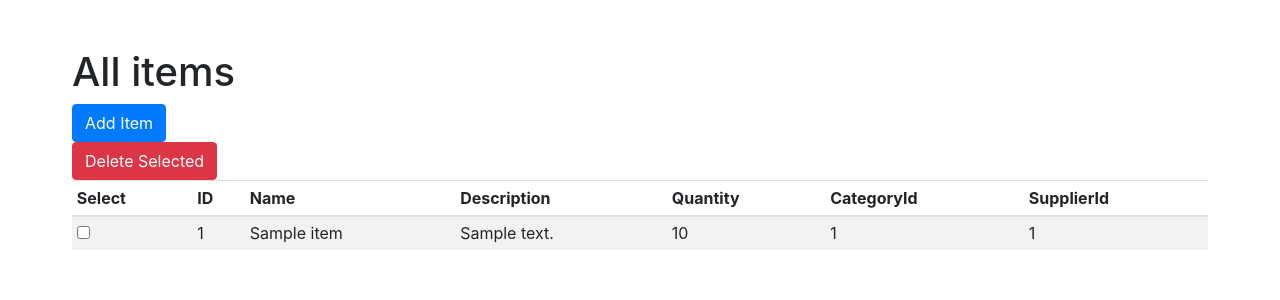
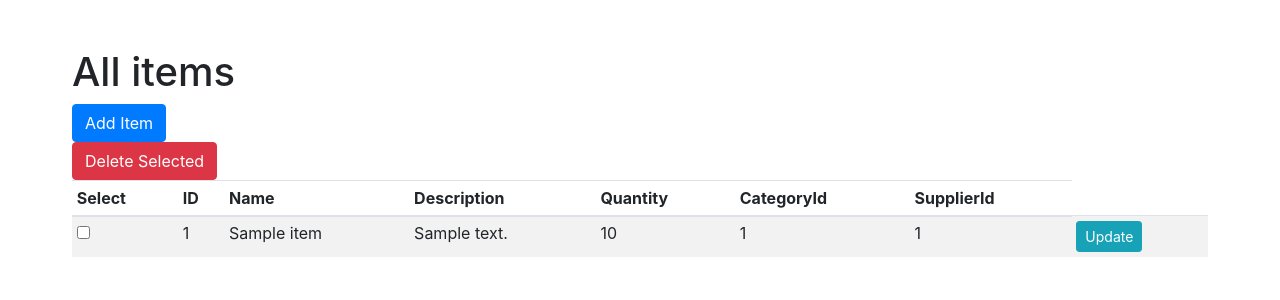
Before and after one commit to Wiltzsu/inventoryManager, a Flask app: page /items in a window 1280 px wide. Shown: the part 56-356 px from the top of the page. Run offline with Flask 3, Linux system fonts and the light colour scheme; a database or web service that is not in the repository returns one stand-in record (values such as "Sample title"); some libraries are stand-ins or nearby versions.

Commit message:
update item

```diff
--- a/app.py
+++ b/app.py
@@ -99,6 +99,43 @@ def add_item():
     # If it's a GET request, just render the empty form
     return render_template('add_item.html')
 
+@app.route('/update-item/<item_id>', methods=['GET', 'POST'])
+def update_item(item_id):
+    client = MongoClient(MONGO_URI)
+    db = client.inventory
+
+    # If it's a POST request, process the form data
+    if request.method == 'POST':
+        try:
+            # Prepare the update data
+            update_data = {
+                'name': request.form['name'],
+                'description': request.form['description'],
+                'quantity': int(request.form['quantity']),
+                'categoryId': request.form['categoryId'],
+                'supplierId': request.form['supplierId']
+            }
+
+            # Find the item by ID and update it with the new data
+            db.item.update_one({'_id': ObjectId(item_id)}, {'$set': update_data})
+            return redirect(url_for('show_items'))
+
+        except Exception as e:
+            print(e)
+        finally:
+            client.close()
+
+    else:
+        # If it's a GET request, find the item by ID and render the form with the item's current data
+        try:
+            item_to_update = db.item.find_one({'_id': ObjectId(item_id)})
+        except Exception as e:
+            print(e)
+            item_to_update = None
+        finally:
+            client.close()
+
+        return render_template('update_item.html', item=item_to_update)
 
 if __name__ == '__main__':
     app.run(debug=True)
--- a/templates/index.html
+++ b/templates/index.html
@@ -22,7 +22,7 @@
                     <a class="nav-link" href="/items">Items</a>
                 </li>
                 <li class="nav-item">
-                    <a class="nav-link" href="#">Categories</a>
+                    <a class="nav-link" href="/update-item/">Categories</a>
                 </li>
                 <li class="nav-item">
                     <a class="nav-link" href="#">Suppliers</a>
--- a/templates/items.html
+++ b/templates/items.html
@@ -22,7 +22,7 @@
                     <a class="nav-link" href="/items">Items</a>
                 </li>
                 <li class="nav-item">
-                    <a class="nav-link" href="#">Categories</a>
+                    <a class="nav-link" href="/update-item/">Categories</a>
                 </li>
                 <li class="nav-item">
                     <a class="nav-link" href="#">Suppliers</a>
@@ -62,6 +62,12 @@
                                 <td>{{ item['quantity'] }}</td>
                                 <td>{{ item['categoryId'] }}</td>
                                 <td>{{ item['supplierId'] }}</td>
+        <td>
+            <!-- Update button form -->
+            <form action="{{ url_for('update_item', item_id=item['_id']) }}" method="get">
+                <button type="submit" class="btn btn-sm btn-info">Update</button>
+            </form>
+        </td>
                             </tr>
                             {% endfor %}
                         </tbody>
```
